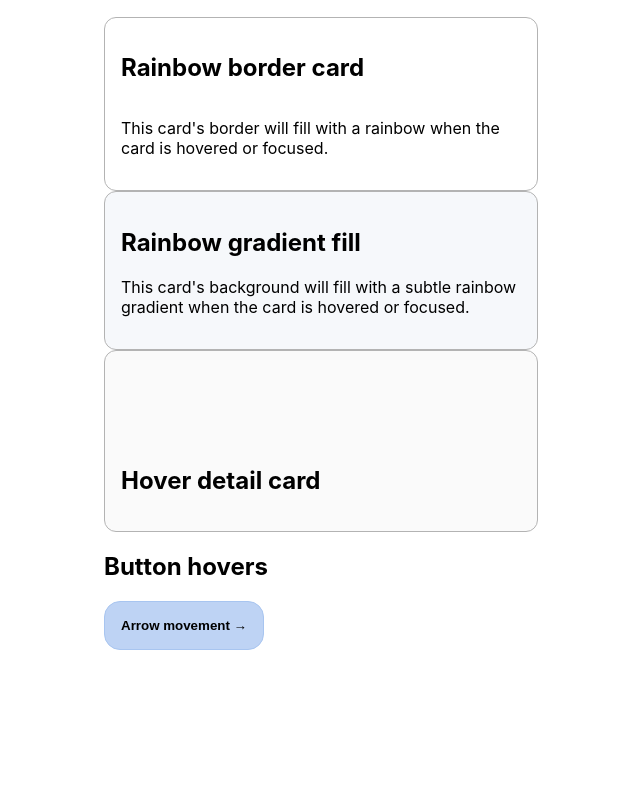
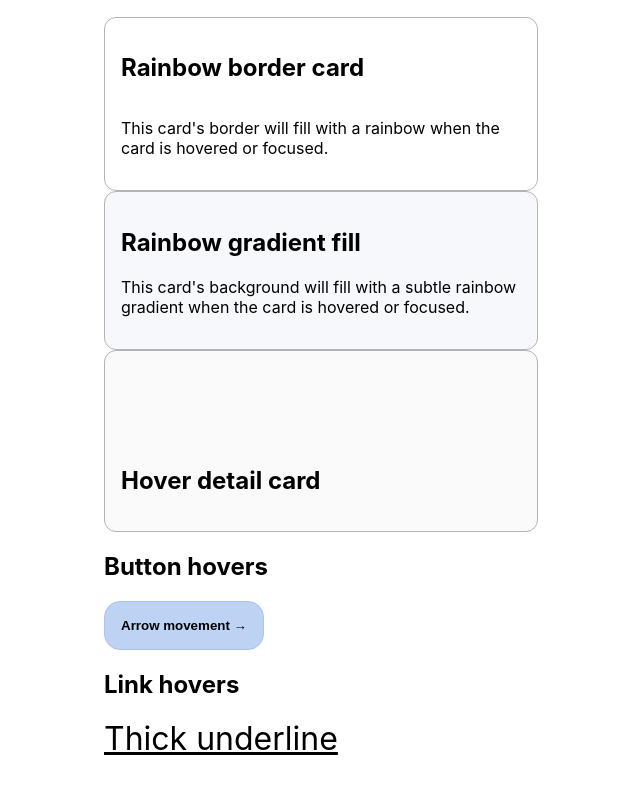
Before and after one commit to ardislu/css-loaders, a plain HTML site: page index.html in a window 1280 px wide. Shown: the part 988-1782 px from the top of the page, without its empty margins (176-816 px from the left). Before the commit the page ends 1710 px from the top, so only its background shows below. Drawn offline with Linux system fonts and the light colour scheme.

Commit message:
Add link hovers section

```diff
--- a/index.html
+++ b/index.html
@@ -303,6 +303,22 @@
       transform: translateX(4px);
       transition: transform 200ms;
     }
+
+    /* Link hovers */
+
+    .thick-underline {
+      font-size: 2rem;
+      color: inherit;
+      text-decoration: underline;
+      transition: color 600ms;
+    }
+
+    .thick-underline:hover,
+    .thick-underline:focus {
+      color: hsl(216deg 80% 40%);
+      text-decoration-thickness: 0.2em;
+      transition: color 200ms;
+    }
   </style>
   <link rel="icon" href="data:,">
   <title>css-loaders</title>
@@ -422,6 +438,12 @@
         <span>→</span>
       </button>
     </section>
+
+    <section>
+      <h1>Link hovers</h1>
+
+      <a href="https://example.com" class="thick-underline">Thick underline</a>
+    </section>
 </body>
 
 </html>
```
